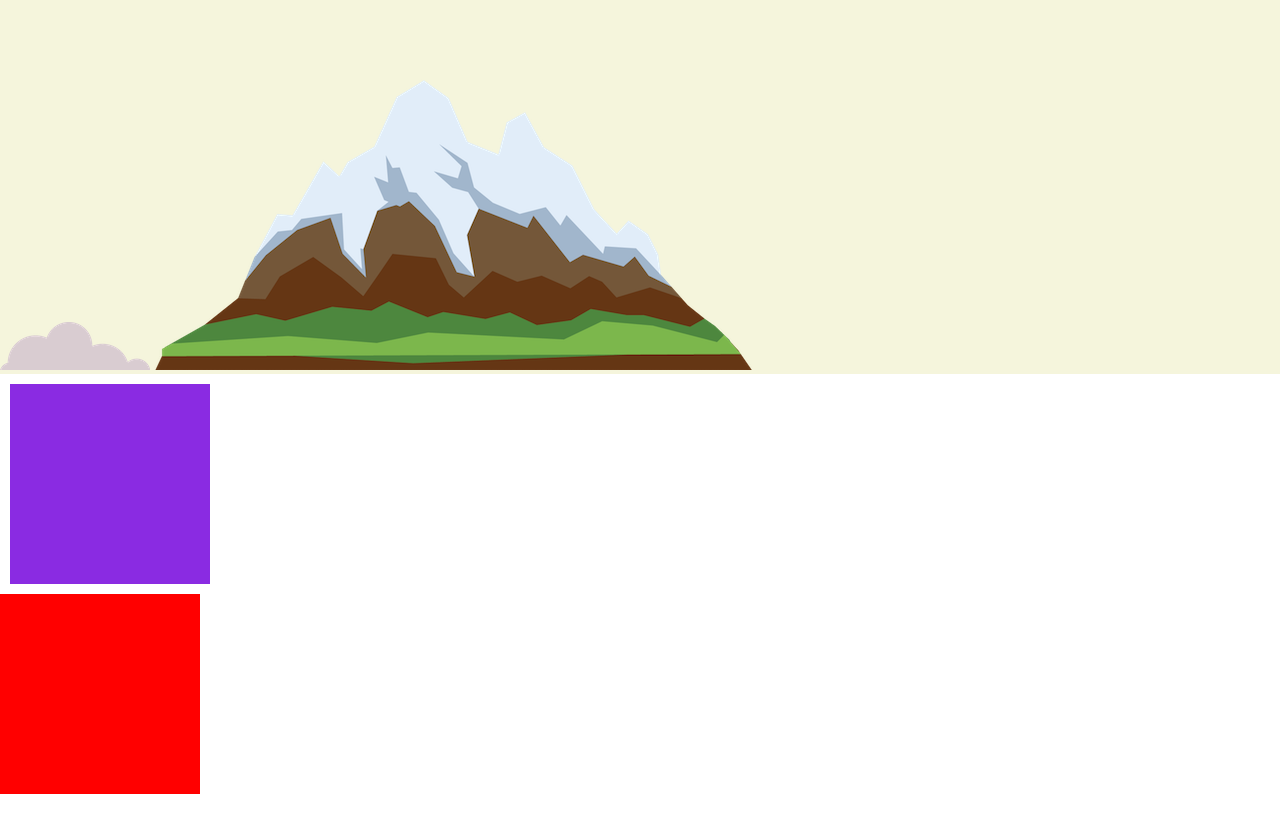
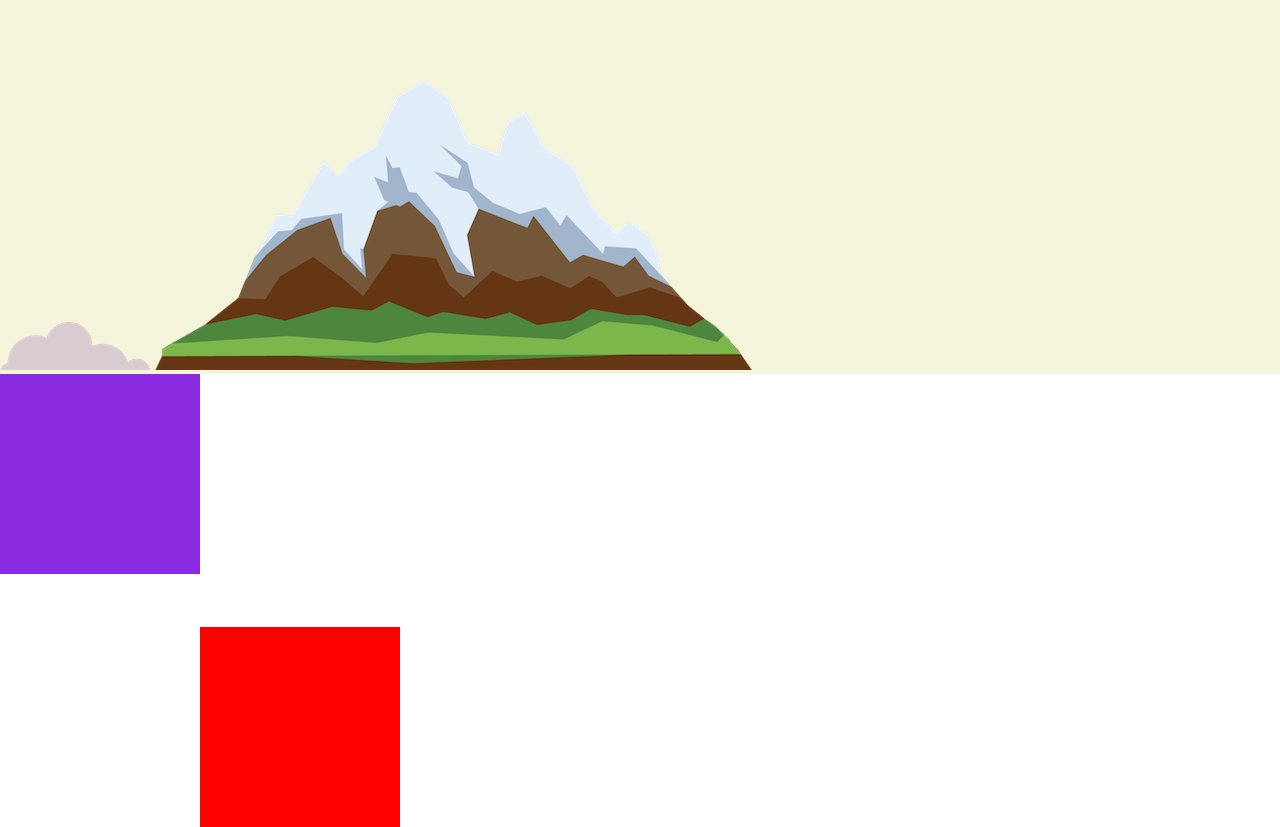
Before and after one commit to grzlz/100days, a plain HTML site: page 44-portfolio/index.html in a window 1280 px wide. Shown: the part 131-958 px from the top of the page. Before the commit the page ends 933 px from the top, so only its background shows below. Drawn offline with Linux system fonts and the light colour scheme.

Commit message:
modify position to absolute

```diff
--- a/44-portfolio/css/styles.css
+++ b/44-portfolio/css/styles.css
@@ -6,13 +6,16 @@
     height: 200px;
     width: 200px;
     background-color: blueviolet;
-    margin: 10px;
+    position: absolute;
 }
 
 .bottom-container {
     height: 200px;
     width: 200px;
     background-color: red;
+    position: absolute;
+    left:200px;
+    top:758px;
 }
 
 body {
```
